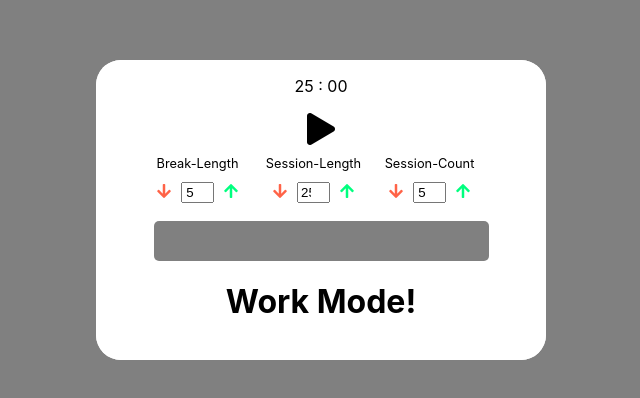
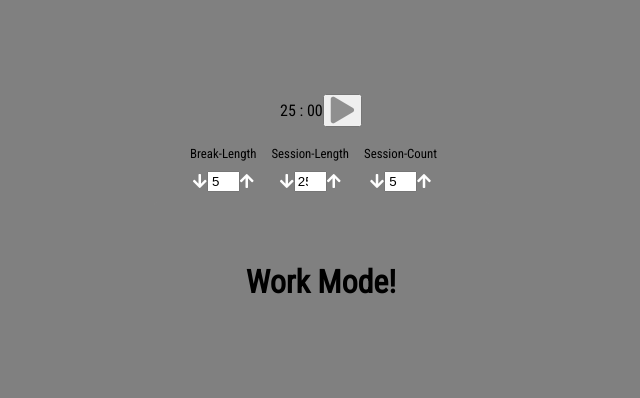
Before and after one commit to jordanvidrine/pomodoro-clock, a React (Create React App) app: page / in a window 1280 px wide. Shown: the part 190-588 px from the top of the page, without its empty margins (319-959 px from the left). Built offline with nearby package versions, Linux system fonts and the light colour scheme.

Commit message:
added better styling

```diff
--- a/src/App.css
+++ b/src/App.css
@@ -2,6 +2,10 @@ html, body {
   width: 100%;
   height: 100%;
   background-color: grey;
+}
+
+body {
+  font-family: 'Roboto Condensed', sans-serif;
 }
 
 body {
@@ -15,16 +19,55 @@ body {
   flex-direction: column;
   align-items: center;
   width: 450px;
-  height: 300px;
+  height: 250px;
   border-radius: 25px;
-  background-color: white;
+  /* background-color: white; */
 }
 
 #clock {
-  width: 80%;
+  width: 100%;
   display: flex;
+  flex-direction: row;
   justify-content: center;
+  align-items: center;
 }
+
+#clock button.play {
+  width: 30%;
+  margin: 0 20px 0 0;
+  background: #C0FF3E;
+  padding: 10px;
+  border: none;
+  border-radius: 5px;
+  font: inherit;
+  cursor: pointer;
+  outline: inherit;
+}
+
+#clock button.stop {
+  width: 30%;
+  margin: 0 20px 0 0;
+  background: #FF6347;
+  padding: 10px;
+  border: none;
+  border-radius: 5px;
+  font: inherit;
+  cursor: pointer;
+  outline: inherit;
+}
+
+#clock button i {
+  color: rgba(0,0,0,0.4)
+}
+
+.clock-display {
+  font-family: 'Roboto', sans-serif;
+  font-size: 70px;
+  letter-spacing: -3px;
+  font-weight: bolder;
+  margin: 15px 0 15px 0;
+}
+
 #custom-settings {
   display: flex;
   width: 80%;
@@ -43,6 +86,21 @@ body {
 
 .settings p {
   margin: 0;
+  font-size: .8em;
+}
+
+.settings div {
+  margin: 10px 0 0 0;
+  display: flex;
+  justify-content: center;
+  align-items: center;
+}
+
+.settings h3 {
+  margin: 0 10px 0 10px;
+  font-family: 'Roboto', sans-serif;
+  font-size: 30px;
+  font-weight: bolder;
 }
 
 input[type=number] {
@@ -53,9 +111,10 @@ input[type=number] {
 
 button.up {
   background: none;
-	color: #00FF7F;
+  padding: 0;
+	/* color: #00FF7F; */
+  color: white;
 	border: none;
-	padding: 10px;
 	font: inherit;
 	cursor: pointer;
 	outline: inherit;
@@ -63,9 +122,10 @@ button.up {
 
 button.down {
   background: none;
-	color: #FF6347;
+  padding:0;
+	/* color: #FF6347; */
+  color: white;
 	border: none;
-	padding: 10px;
 	font: inherit;
 	cursor: pointer;
 	outline: inherit;
@@ -79,27 +139,6 @@ button.restart {
   font: inherit;
   cursor: pointer;
   outline: inherit;
-}
-
-#clock {
-  display: flex;
-  flex-direction: column;
-  justify-content: center;
-  align-items: center;
-  text-align: center;
-}
-
-#clock button {
-  width: 50%;
-  background: none;
-  border: none;
-  font: inherit;
-  cursor: pointer;
-  outline: inherit;
-}
-
-.settings p {
-  font-size: .8em;
 }
 
 #session-display {
@@ -123,12 +162,3 @@ button.restart {
   align-items: center;
   padding: 5px;
 }
-
-@keyframes App-logo-spin {
-  from {
-    transform: rotate(0deg);
-  }
-  to {
-    transform: rotate(360deg);
-  }
-}
```
